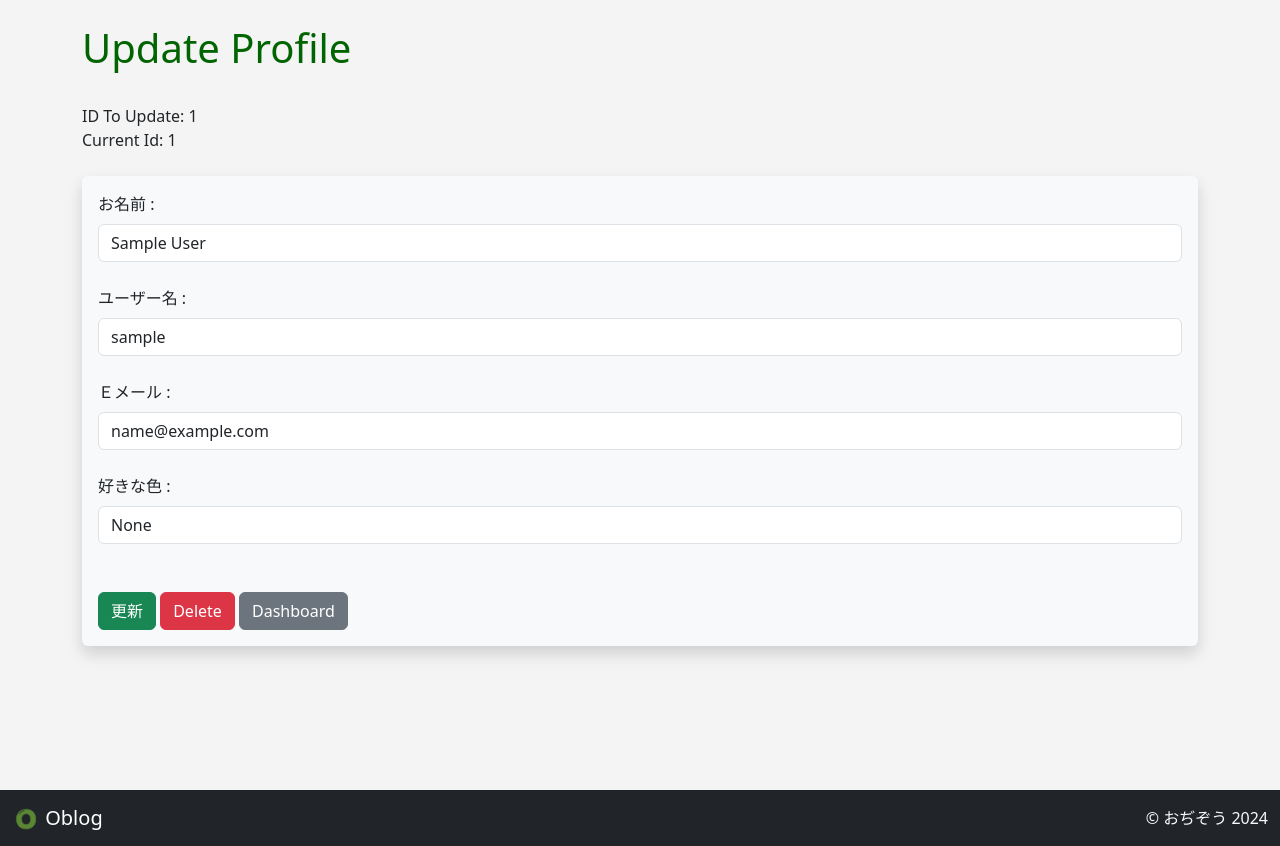
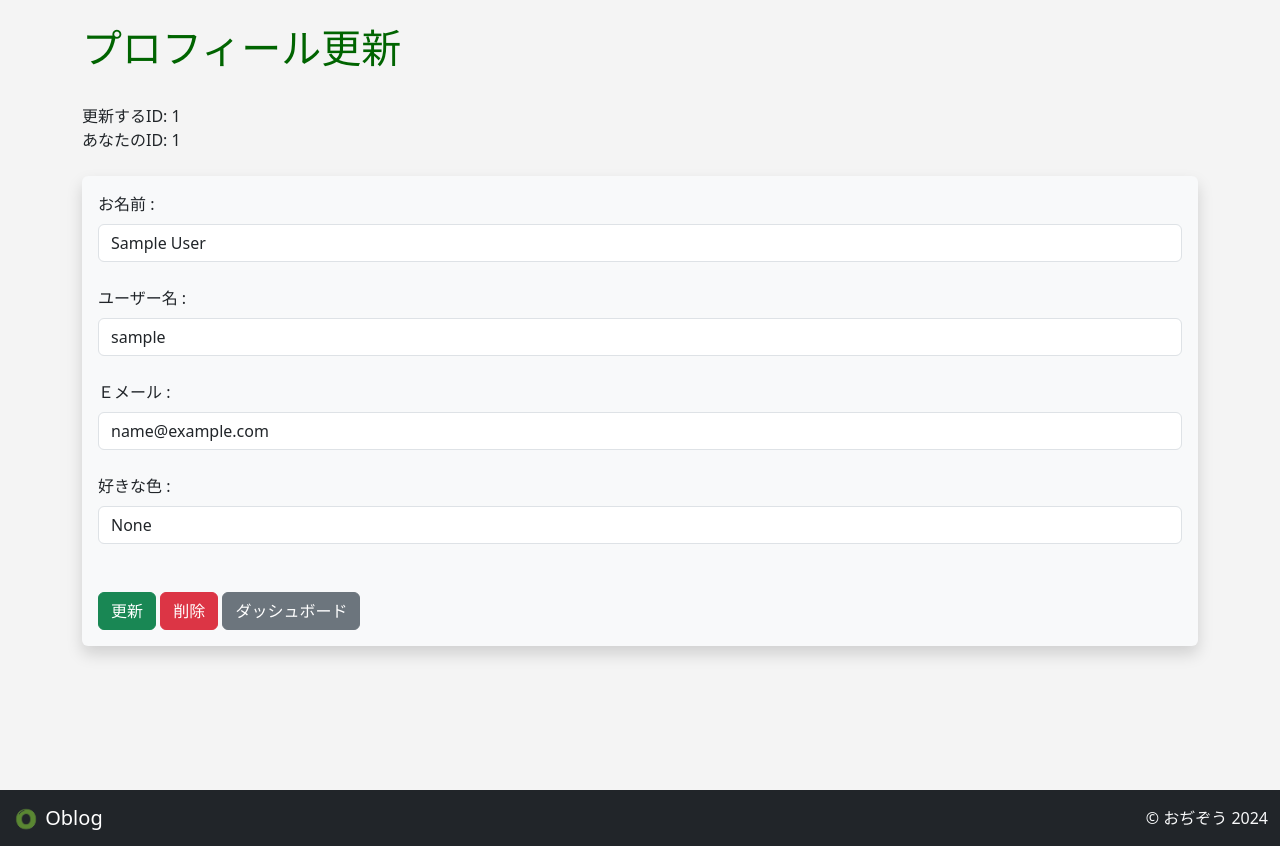
Before and after one commit to ojizou003/oblog, a Flask app: page /update/1 in a window 1280 px wide. Shown: the part 57-903 px from the top of the page. Run offline with Flask 3, Linux system fonts and the light colour scheme; the visitor is signed in with stand-in values (Sample User, id 1); some libraries are stand-ins or nearby versions.

Commit message:
📝 記事更新、記事削除日本語化および記事削除完了後のリダイレクト先をダッシュボードへ変更

```diff
--- a/app.py
+++ b/app.py
@@ -80,7 +80,7 @@ def add_post():
         db.session.add(post)
         db.session.commit()
 
-        flash("Blog Post Submitted Successfully!")
+        flash("記事が投稿されました!")
         return redirect(url_for('post', id=post.id))  # postページへ
 
     return render_template("add_post.html", form=form)
@@ -119,7 +119,7 @@ def add_user():
             form.email.data = ""
             form.favorite_color.data = ""
             form.password_hash.data = ""
-            flash("ユーザー情報が正常に登録されました!")
+            flash("ユーザー情報が登録されました!")
 
     our_users = Users.query.order_by(Users.date_added)
     return render_template("add_user.html", form=form, name=name, our_users=our_users)
@@ -162,13 +162,13 @@ def admin():
                     form.email.data = ""
                     form.favorite_color.data = ""
                     form.password_hash.data = ""
-                    flash("ユーザー情報が正常に登録されました!")
+                    flash("ユーザー情報が更新されました!")
                 except IntegrityError:
                     db.session.rollback()
-                    flash("エラー! データベースの制約違反が発生しました。再度お試しください。")
+                    flash("エラー! データベースの制約違反が発生しました。もう一度お試しください。")
                 except Exception as e:
                     db.session.rollback()
-                    flash(f"エラー! 問題が発生しました: {str(e)}")
+                    flash(f"エラー! 問題が発生しました...: {str(e)}")
 
         our_users = Users.query.order_by(Users.date_added)
         return render_template("admin.html", form=form, name=name, our_users=our_users)
@@ -220,13 +220,13 @@ def dashboard():
             db.session.commit()
             if request.files["profile_pic"]:
                 saver.save(os.path.join(app.config["UPLOAD_FOLDER"], pic_name))
-            flash("ユーザー情報が正常に登録されました!")
+            flash("ユーザー情報が更新されました!")
         except IntegrityError:
             db.session.rollback()
-            flash("エラー! データベースの制約違反が発生しました。再度お試しください。")
+            flash("エラー! データベースの制約違反が発生しました。もう一度お試しください。")
         except Exception as e:
             db.session.rollback()
-            flash(f"エラー! 問題が発生しました: {str(e)}")
+            flash(f"エラー! 問題が発生しました...: {str(e)}")
 
         return render_template(
             "dashboard.html", form=form, name_to_update=name_to_update
@@ -246,18 +246,18 @@ def delete(id):
         try:
             db.session.delete(user_to_delete)
             db.session.commit()
-            flash("User Deleted Successfully!")
+            flash("ユーザーを削除しました!")
             our_users = Users.query.order_by(Users.date_added)
             return render_template(
                 "add_user.html", form=form, name=name, our_users=our_users
             )
         except:
-            flash("Whoops! There was a problem deleting user, try again...")
+            flash("ユーザー削除処理中に問題発生! もう一度お試しください...")
             return render_template(
                 "add_user.html", form=form, name=name, our_users=our_users
             )
     else:
-        flash("Sorry, you can't delete that user!")
+        flash("あなたはこのユーザーを削除する権限がありません!")
         return redirect(url_for("dashboard"))
 
 @app.route("/posts/delete/<int:id>")
@@ -269,15 +269,16 @@ def delete_post(id):
         try:
             db.session.delete(post_to_delete)
             db.session.commit()
-            flash("Post was Deleted!")
+            flash("記事は削除されました!")
             posts = Posts.query.order_by(Posts.date_posted)
-            return render_template("posts.html", posts=posts)
+            # return render_template("posts.html", posts=posts)
+            return redirect(url_for('dashboard'))
         except:
-            flash("There was a problem deleting post, Try again...")
+            flash("ユーザー削除処理中に問題発生! もう一度お試しください...")
             posts = Posts.query.order_by(Posts.date_posted)
             return render_template("posts.html", posts=posts)
     else:
-        flash("You Aren't Authorized To Delete this Post!")
+        flash("あなたはこの記事を削除する権限がありません!")
         posts = Posts.query.order_by(Posts.date_posted)
         return render_template("posts.html", posts=posts)
 
@@ -295,7 +296,7 @@ def edit_post(id):
         # Update Database
         db.session.add(post)
         db.session.commit()
-        flash("Post Has Been Updated!")
+        flash("記事は更新されました!")
         return redirect(url_for("post", id=post.id))
 
     if current_user.id == post.poster_id or current_user.id == 3:
@@ -305,7 +306,7 @@ def edit_post(id):
         form.content.data = post.content
         return render_template("edit_post.html", form=form)
     else:
-        flash("You Arn't Authorized To Edit This Post!")
+        flash("あなたはこの記事を編集する権限がありません!")
         post = Posts.query.get_or_404(id)
         return render_template("post.html", post=post)
 
@@ -326,7 +327,7 @@ def login():
             # Check the hash
             if check_password_hash(user.password_hash, form.password.data):
                 login_user(user)
-                flash("ログイン成功!")
+                flash("ログインに成功しました!")
                 return redirect(url_for("dashboard"))
             else:
                 flash("パスワードが間違っています...")
@@ -405,13 +406,13 @@ def update(id):
 
         try:
             db.session.commit()
-            flash("ユーザー情報が正常に更新されました!")
+            flash("ユーザー情報が更新されました!")
         except IntegrityError:
             db.session.rollback()
-            flash("エラー! データベースの制約違反が発生しました。再度お試しください。")
+            flash("エラー! データベースの制約違反が発生しました。もう一度お試しください。")
         except Exception as e:
             db.session.rollback()
-            flash(f"エラー! 問題が発生しました: {str(e)}")
+            flash(f"エラー! 問題が発生しました...: {str(e)}")
 
         return render_template(
             "update.html", form=form, name_to_update=name_to_update
--- a/templates/404.html
+++ b/templates/404.html
@@ -3,7 +3,7 @@
 {% block content %}
     <br>
     <center>
-        <h1>404 Error</h1>
-        <p>Page Not Found - Try Again...</p>
+        <h1>404 エラー</h1>
+        <p>ページが見つかりません - もう一度お試しください...</p>
     </center>
 {% endblock %}
--- a/templates/500.html
+++ b/templates/500.html
@@ -3,7 +3,7 @@
 {% block content %}
     <br>
     <center>
-        <h1>500 Internal Server Error</h1>
-        <p>Something Went Wrong! Try Again...</p>
+        <h1>500 サーバーエラー</h1>
+        <p>サーバーで障害発生! もう一度お試しください...</p>
     </center>
 {% endblock %}
--- a/templates/posts.html
+++ b/templates/posts.html
@@ -31,10 +31,10 @@
                     <a href="{{ url_for('post', id=post.id) }}" class="link-underline link-underline-opacity-0 small">記事全文を読む</a>
                 {% endif %}
                 <br><br>
-                <a href="{{ url_for('post', id=post.id) }}" class="btn btn-outline-secondary btn-sm">View Post</a>
+                <a href="{{ url_for('post', id=post.id) }}" class="btn btn-outline-secondary btn-sm">読む</a>
                 {% if post.poster_id == current_user.id or current_user.id == 3 %}
-                <a href="{{ url_for('edit_post', id=post.id) }}" class="btn btn-outline-success btn-sm">Edit Post</a>
-                <a href="{{ url_for('delete_post', id=post.id) }}" class="btn btn-outline-danger btn-sm">Delete Post</a>
+                <a href="{{ url_for('edit_post', id=post.id) }}" class="btn btn-outline-success btn-sm">編集</a>
+                <a href="{{ url_for('delete_post', id=post.id) }}" class="btn btn-outline-danger btn-sm">削除</a>
                 {% endif %}
             </div>
         </div>
--- a/templates/update.html
+++ b/templates/update.html
@@ -10,10 +10,10 @@
 {% endfor %}
 
 {% if id==current_user.id %}
-    <h1>Update Profile</h1>
+    <h1>プロフィール更新</h1>
     <br>
-    ID To Update: {{ id }} <br>
-    Current Id: {{ current_user.id }}
+    更新するID: {{ id }} <br>
+    あなたのID: {{ current_user.id }}
     <br><br>
     <div class="shadow p-3 mb-5 bg-body-tertiary rounded">
         <form action="/update/{{ name_to_update.id }}" method="POST">
@@ -32,18 +32,18 @@
             <br>
             <br>
             {{ form.update(class="btn btn-success") }}
-            <a href="{{ url_for('delete', id=current_user.id) }}" class="btn btn-danger">Delete</a>
-            <a href="{{ url_for('dashboard') }}" class="btn btn-secondary">Dashboard</a>
+            <a href="{{ url_for('delete', id=current_user.id) }}" class="btn btn-danger">削除</a>
+            <a href="{{ url_for('dashboard') }}" class="btn btn-secondary">ダッシュボード</a>
         </form>
     </div>
     <br><br><br>
 {% else %}
     <div class="alert alert-danger alert-dismissible fade show" role="alert">
-        Sorry! You Can't Edit This User...
+        申し訳ありません! あなたはこのユーザーのプロフィールを更新できません...
         <button type="button" class="btn-close" data-bs-dismiss="alert" aria-label="Close"></button>
     </div>
-    <h2>Access Denied!</h2>
-    <p>Sorry, you cannot access this user profile...</p>
+    <h2>アクセスが拒否されました!</h2>
+    <p>申し訳ありません, あなたはこのユーザーのプロフィールにアクセスできません...</p>
 {% endif %}
 
 {% endblock %}
```
Also changed, not shown: templates/post.html (+7 -7 lines), templates/search.html (+5 -5 lines), templates/test_pw.html (deleted, +0 -43 lines).
